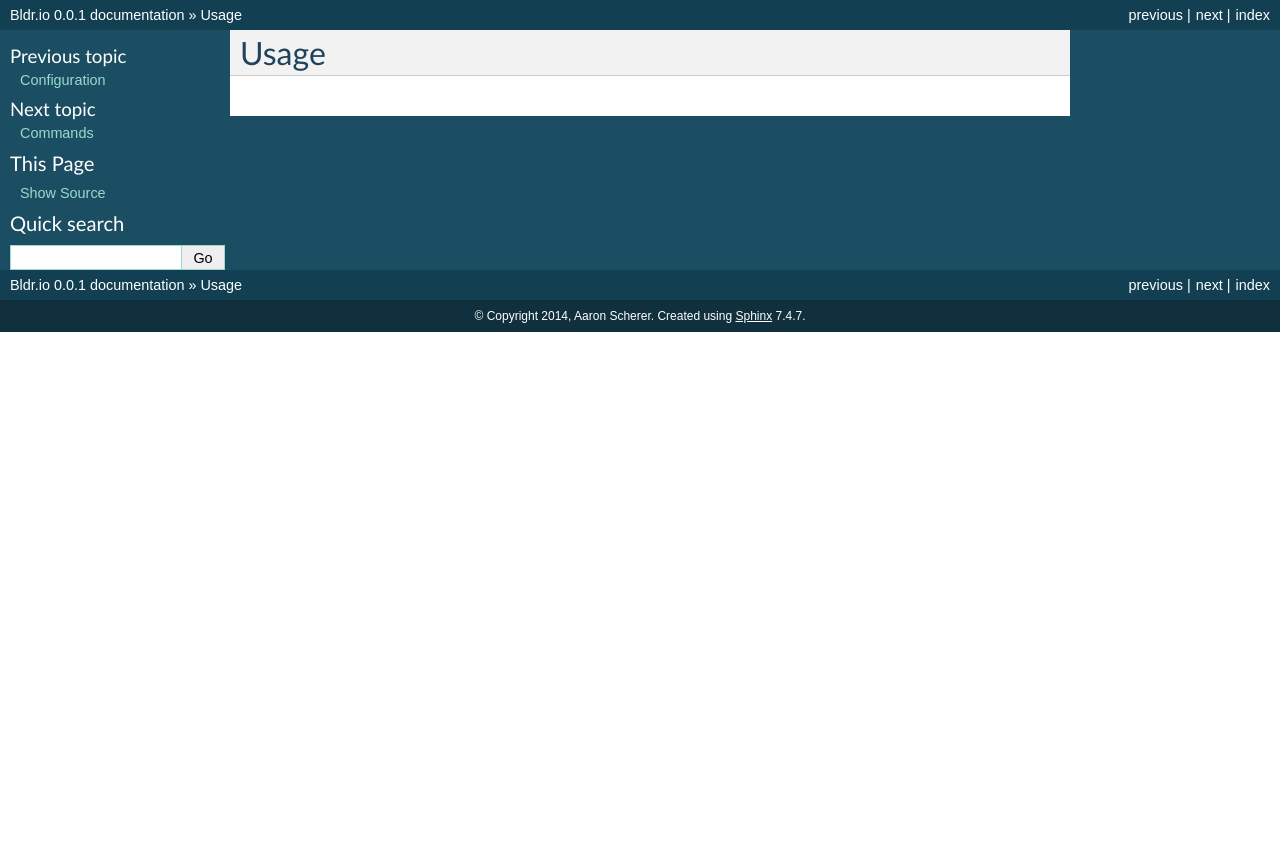
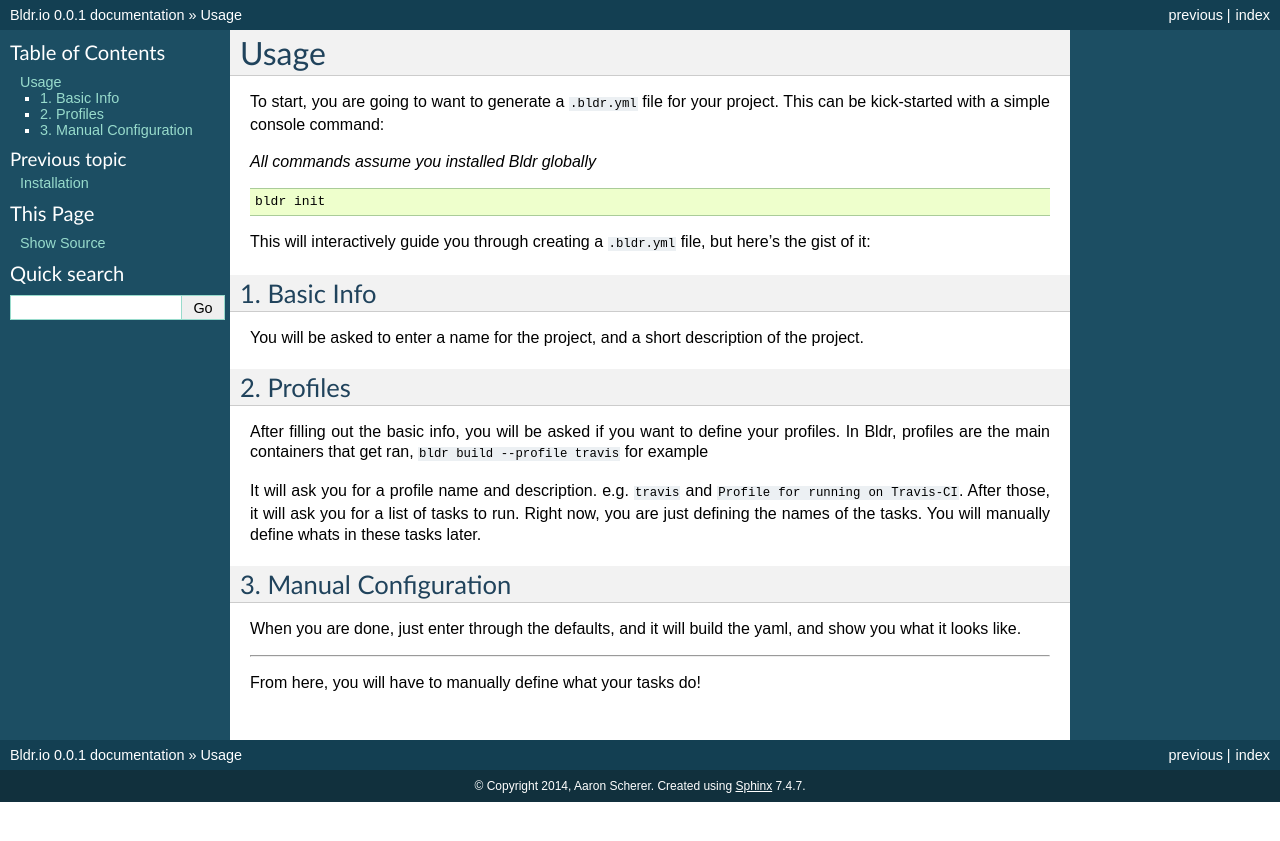
Before and after one commit to bldr-io/bldr, a Sphinx documentation site: the page built from docs/usage.rst, in a window 1280 px wide. Shown: the top 841 px of the page. Built offline with Sphinx 7.4.7, drawn with Linux system fonts in a browser that asks for light colours; pages that are not in the unit, such as notebooks, are missing from menus.

```diff
--- a/docs/commands.rst
+++ /dev/null
@@ -1,2 +0,0 @@
-Commands
-^^^^^^^^
--- a/docs/configuration.rst
+++ /dev/null
@@ -1,2 +0,0 @@
-Configuration
-^^^^^^^^^^^^^
--- a/docs/usage.rst
+++ b/docs/usage.rst
@@ -1,2 +1,36 @@
 Usage
 ^^^^^
+
+
+To start, you are going to want to generate a ``.bldr.yml`` file for your project. This can be kick-started with a
+simple console command:
+
+*All commands assume you installed Bldr globally*
+
+.. code-block:: shell
+
+    bldr init
+
+This will interactively guide you through creating a ``.bldr.yml`` file, but here's the gist of it:
+
+1. Basic Info
+*************
+You will be asked to enter a name for the project, and a short description of the project.
+
+2. Profiles
+***********
+After filling out the basic info, you will be asked if you want to define your profiles. In Bldr, profiles are the main
+containers that get ran, ``bldr build --profile travis`` for example
+
+It will ask you for a profile name and description. e.g. ``travis`` and ``Profile for running on Travis-CI``.
+After those, it will ask you for a list of tasks to run. Right now, you are just defining the names of the tasks.
+You will manually define whats in these tasks later.
+
+3. Manual Configuration
+***********************
+When you are done, just enter through the defaults, and it will build the yaml, and show you what it looks like.
+
+
+------------------------
+
+From here, you will have to manually define what your tasks do!
```
Also changed, not shown: 5 other files.
